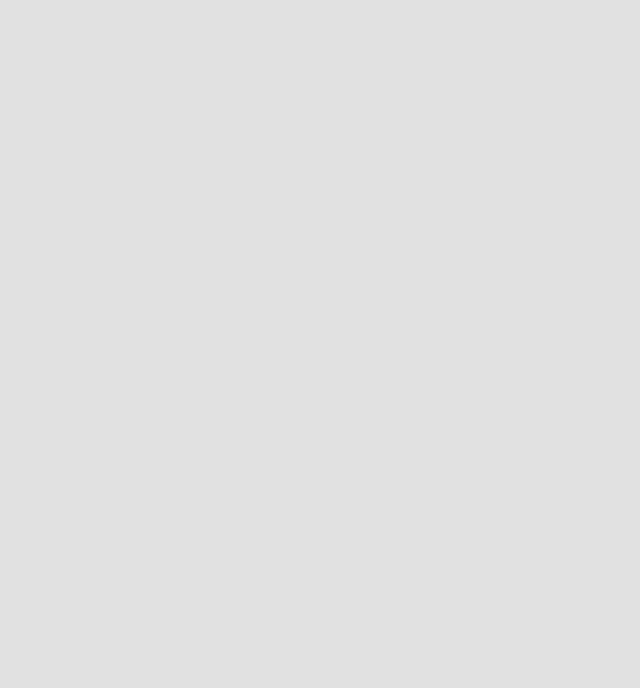
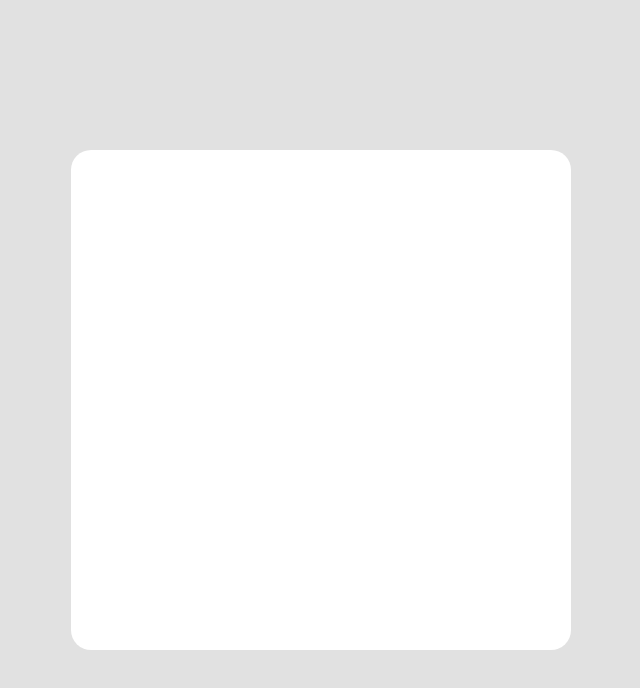
Before and after one commit to DHua5922/chal-3, a React (Create React App) app: page / in a window 1280 px wide. Shown: the top 688 px of the page, without its empty margins (319-959 px from the left). Built offline with nearby package versions, Linux system fonts and the light colour scheme.

Commit message:
Created container for registration form

```diff
--- a/src/App.js
+++ b/src/App.js
@@ -1,12 +1,26 @@
 import React from 'react';
+import styled from "styled-components";
 import "./App.css";
 
 function App() {
 
-  // Use Title and Wrapper like any other React component – except they're styled!
+  const Container = styled.div`
+      position: absolute;
+      top: 50%;
+      left: 50%;
+      -ms-transform: translate(-50%, -50%);
+      transform: translate(-50%, -50%);
+      width: 500px;
+      height: 500px;
+      background: white;
+      border-radius: 20px;
+  `;
+
   return(
     <div className="app">
+      <Container>
 
+      </Container>
     </div>
   );
 }
```
